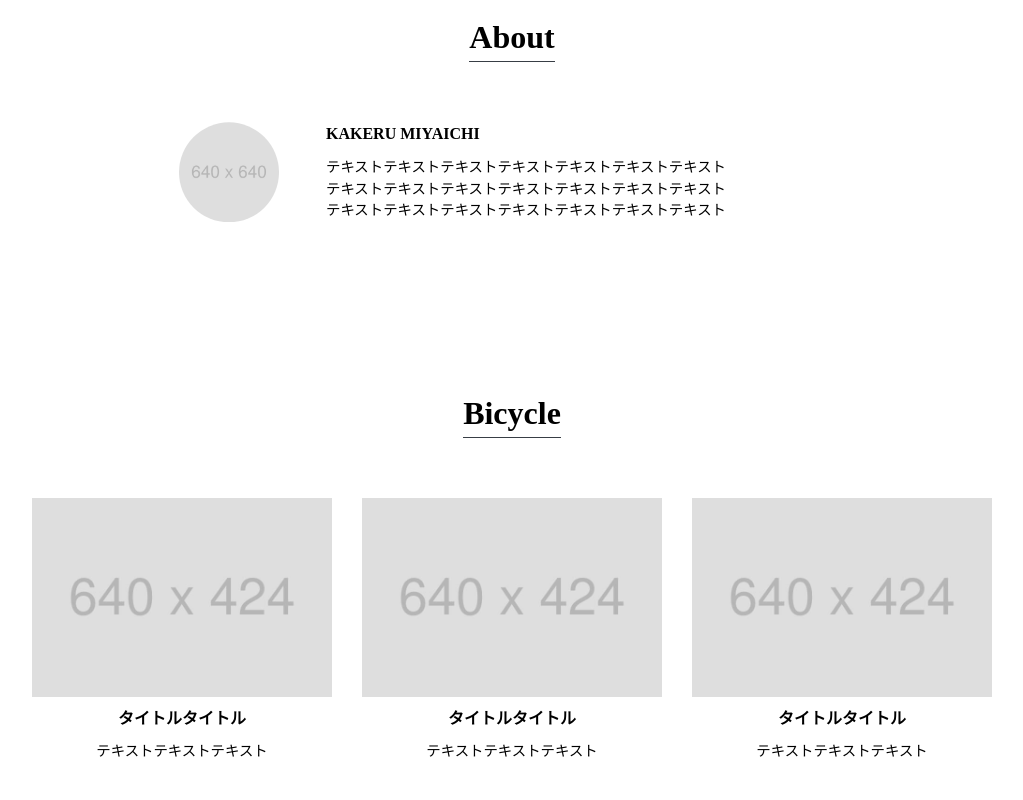
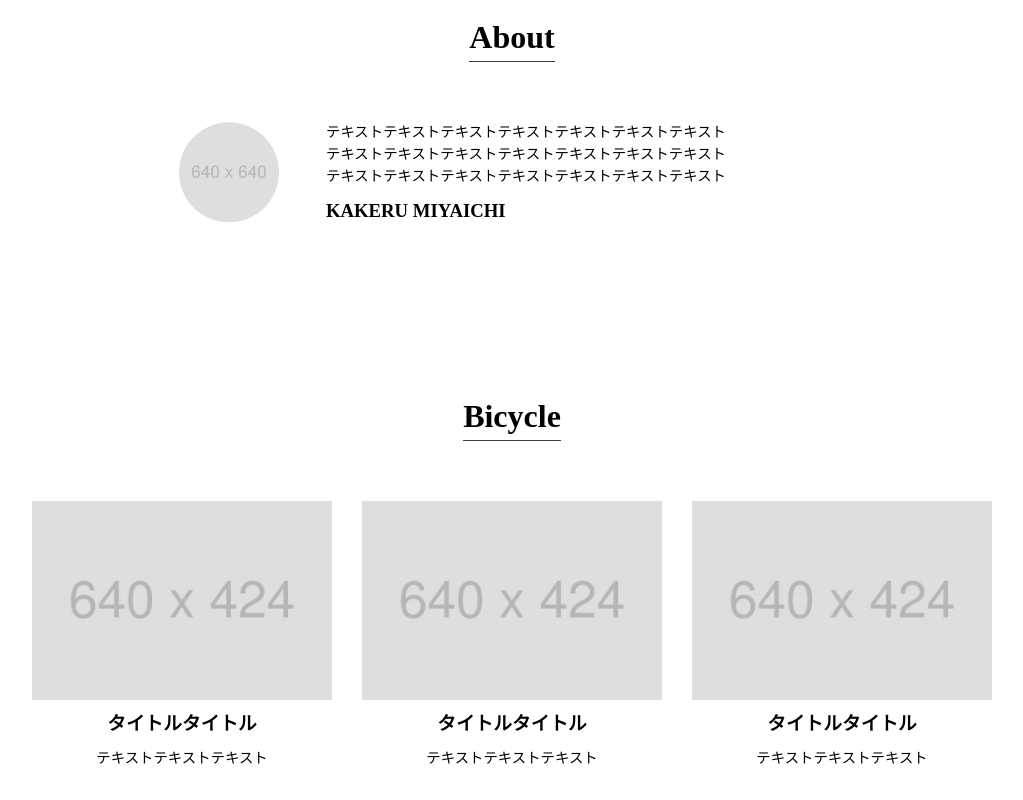
Before and after one commit to ayumi-gh/Codestep_practice, a plain HTML site: page profile/index.html in a window 1280 px wide. Shown: the part 780-1580 px from the top of the page, without its empty margins (128-1151 px from the left). Drawn offline with Linux system fonts and the light colour scheme.

Commit message:
review01

```diff
--- a/profile/index.html
+++ b/profile/index.html
@@ -1,5 +1,5 @@
 <!DOCTYPE html>
-<html lang="jp">
+<html lang="ja">
 <head>
     <meta charset="UTF-8">
     <meta http-equiv="X-UA-Compatible" content="IE=edge">
@@ -11,55 +11,55 @@
 <body>
     <header class="header">
         <div class="header-inner wrapper">
-            <div class="header-logo">
+            <h1 class="header-logo">
                 <a href="#">
                     <img src="/img/logo.svg" alt="" width="120" height="40">
                 </a>
-            </div>
+            </h1>
             <nav class="header-nav">
                 <ul class="header-nav-list" role="list">
-                    <li>About</li>
-                    <li>Bicycle</li>
+                    <li><a href="#about">About</a></li>
+                    <li><a href="#bicycle">Bicycle</a></li>
                 </ul>
             </nav>
         </div>
     </header>
     <main>
         <div class="hero"></div>
-        <div class="about wrapper">
+        <section id="about" class="about wrapper">
             <h2>About</h2>
             <div class="about-item">
                 <img src="/img/about.jpg" alt="" width="100" height="100">
-                <p>KAKERU MIYAICHI</p>
+                <h3>KAKERU MIYAICHI</h3>
                 <p>テキストテキストテキストテキストテキストテキストテキスト<br>
                     テキストテキストテキストテキストテキストテキストテキスト<br>
                     テキストテキストテキストテキストテキストテキストテキスト
                 </p>
             </div>
-        </div>
-        <div class="bicycle wrapper">
+        </section>
+        <section id="bicycle" class="bicycle wrapper">
             <h2>Bicycle</h2>
             <ul class="bicycle-items" role="list">
                 <li>
                     <img src="/img/bicycle1.jpg" alt="" width="345" height="228">
-                    <p>タイトルタイトル</p>
+                    <h3>タイトルタイトル</h3>
                     <p>テキストテキストテキスト</p>
                 </li>
                 <li>
                     <img src="/img/bicycle2.jpg" alt="" width="345" height="228">
-                    <p>タイトルタイトル</p>
+                    <h3>タイトルタイトル</h3>
                     <p>テキストテキストテキスト</p>
                 </li>
                 <li>
                     <img src="/img/bicycle3.jpg" alt="" width="345" height="228">
-                    <p>タイトルタイトル</p>
+                    <h3>タイトルタイトル</h3>
                     <p>テキストテキストテキスト</p>
                 </li>
             </ul>
-        </div>
+        </section>
     </main>
     <footer class="footer">
-        <small class="copyright">© 2020 Profile</small>
+        <small class="copyright">&copy; 2020 Profile</small>
     </footer>
 </body>
 </html>
--- a/profile/sass/_main.scss
+++ b/profile/sass/_main.scss
@@ -67,16 +67,14 @@
 		justify-self: center;
 	}
 
-	> p {
+	h3 {
+		font-weight: bold;
 		text-align: left;
+	}
 
-		&:nth-of-type(1) {
-			font-weight: bold;
-		}
-
-		&:nth-of-type(2) {
-			font-size: 1.44rem;
-		}
+	p {
+		font-size: 1.44rem;
+		text-align: left;
 	}
 
 }
@@ -104,14 +102,12 @@
 			}
 		}
 
+		h3 {
+			font-weight: bold;
+		}
+
 		p {
-			&:nth-of-type(1) {
-				font-weight: bold;
-			}
-
-			&:nth-of-type(2) {
-				font-size: 1.44rem;
-			}
+			font-size: 1.44rem;
 		}
 	}
 }
```
Also changed, not shown: profile/css/style.css, 1 other file.
